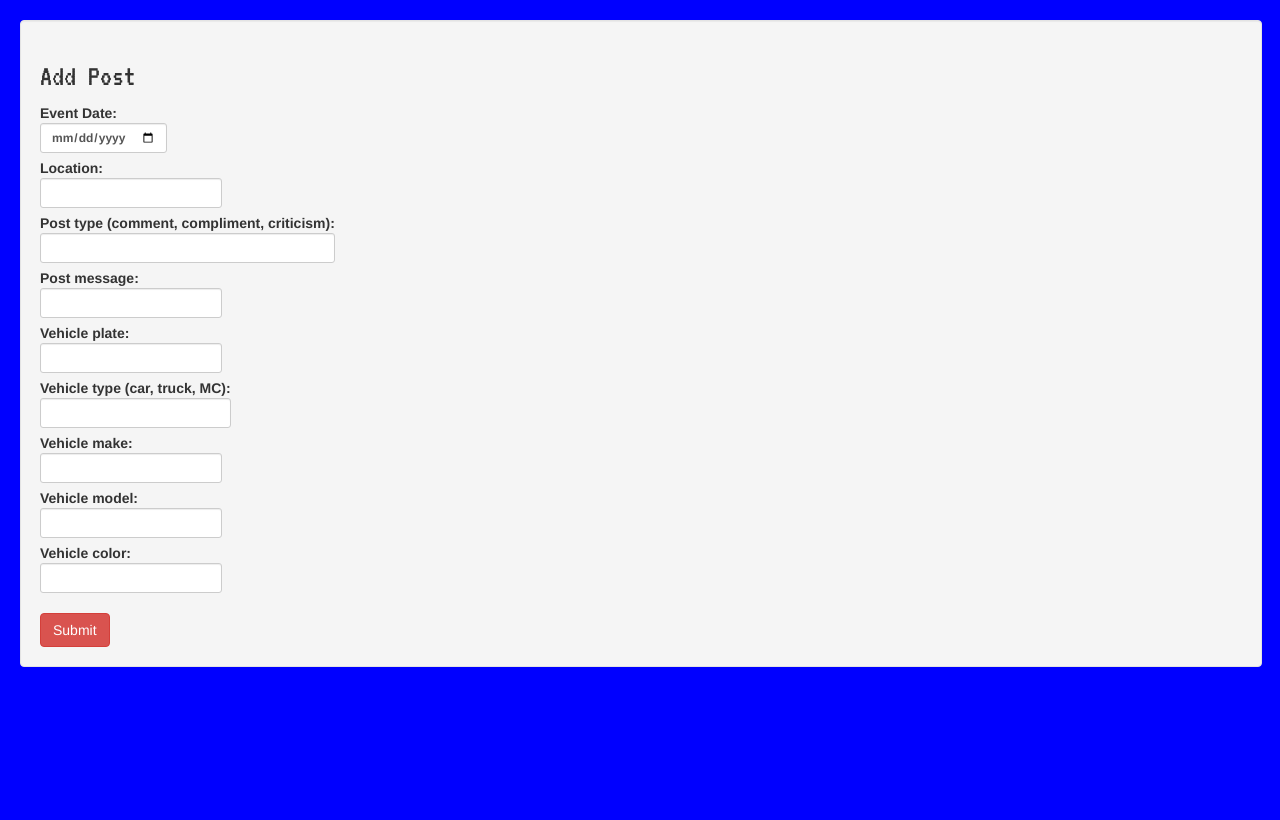
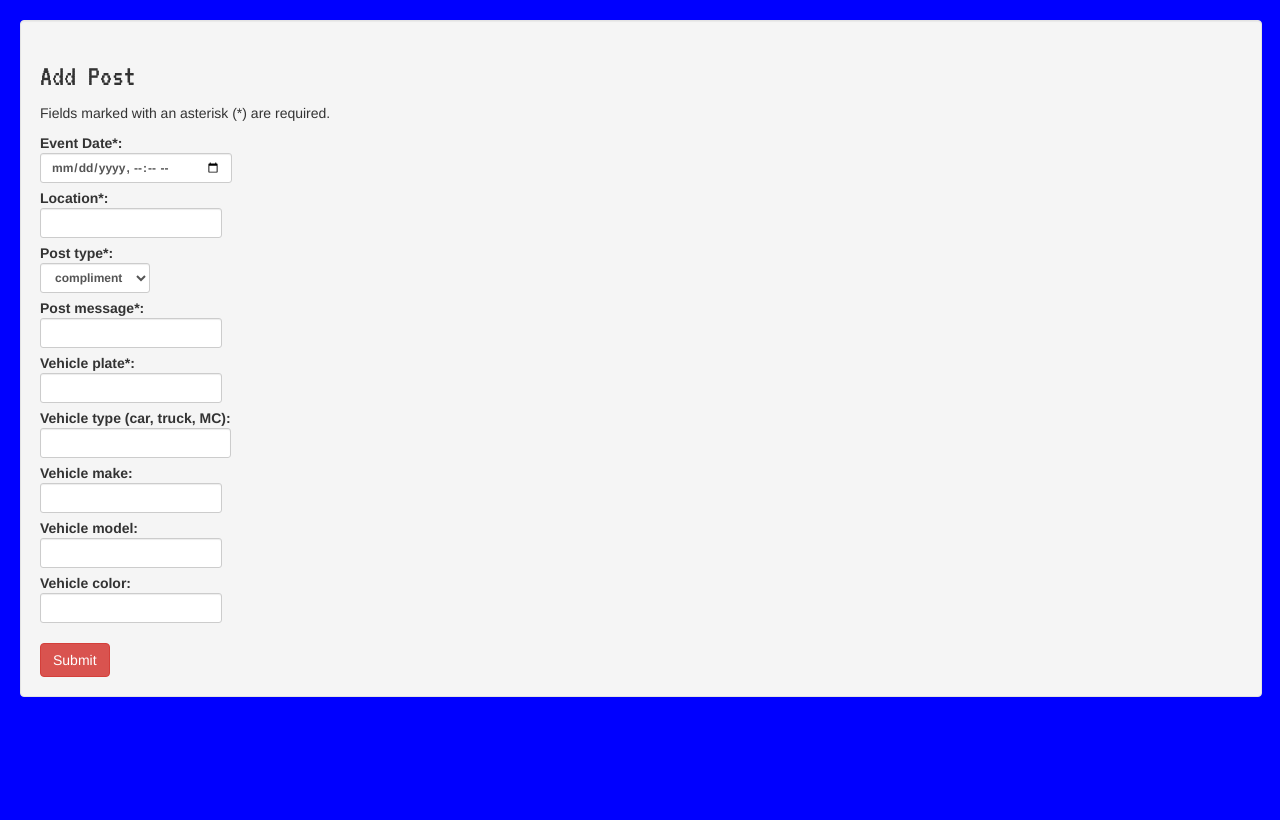
Before and after one commit to llonne/roadrave, a Flask app: page /posts/add in a window 1280 px wide. Shown: the part 52-872 px from the top of the page. Run offline with Flask 2, Linux system fonts and the light colour scheme; the visitor is signed in with stand-in values (Sample User, id 1); some libraries are stand-ins or nearby versions; some web fonts are replaced.

Commit message:
added pull-down for post type on post add page. added required fields. added ability to specify time.

```diff
--- a/templates/post_add.html
+++ b/templates/post_add.html
@@ -4,30 +4,33 @@
 <div class="well spaced" style="width:97%;">
       {% if "user_id" in session %}
           <h2>Add Post</h2>
+          <p id="formInstructions">Fields marked with an asterisk (*) are required.</p>
           <form action="/posts/add" method="POST">
               <div class="form-group">
-                  <label>Event Date:
-                    <input type="date" name="event_date"
+                  <label>Event Date*:
+                    <input type="datetime-local" name="event_date" required='true'
                              class="form-control input-sm">
                   </label><br>
                   <!-- TODO: add google location services and address search -->
-                  <label>Location:
-                    <input type="text" name="location"
+                  <label>Location*:
+                    <input type="text" name="location" required='true'
                              class="form-control input-sm">
                   </label><br>
-                  <!-- TODO: add pull-down select menu -->
-                  <label>Post type (comment, compliment, criticism):
-                    <input type="text" name="ptype"
-                             class="form-control input-sm">
+                  <label>Post type*:
+                    <select  name="ptype" required='true' class="form-control input-sm">
+                      <option value="compliment">compliment</option>
+                      <option value="comment">comment</option>
+                      <option value="criticism">criticism</option>
+                    </select>
                   </label><br>
                   <!-- TODO: add character limit -->
-                  <label>Post message:
-                    <input type="text" name="subject"
+                  <label>Post message*:
+                    <input type="text" name="subject" maxlength='140' required='true'
                              class="form-control input-sm">
                   </label><br>
                   <!-- TODO: add search for existing vehicle plates -->
-                  <label>Vehicle plate:
-                    <input type="text" name="vehicle_plate"
+                  <label>Vehicle plate*:
+                    <input type="text" name="vehicle_plate" required='true'
                              class="form-control input-sm">
                   </label><br>
                   <label>Vehicle type (car, truck, MC):
```
